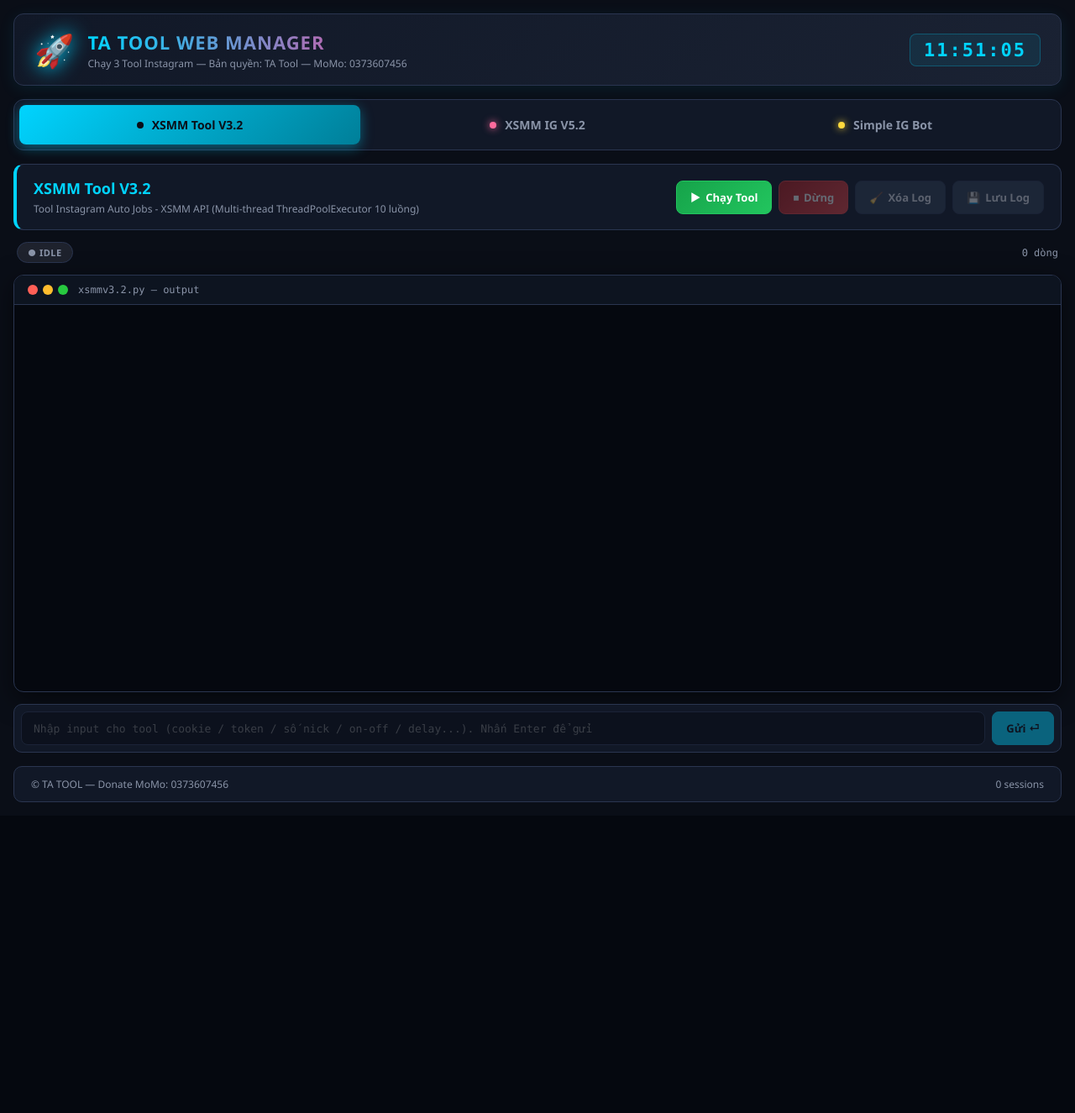
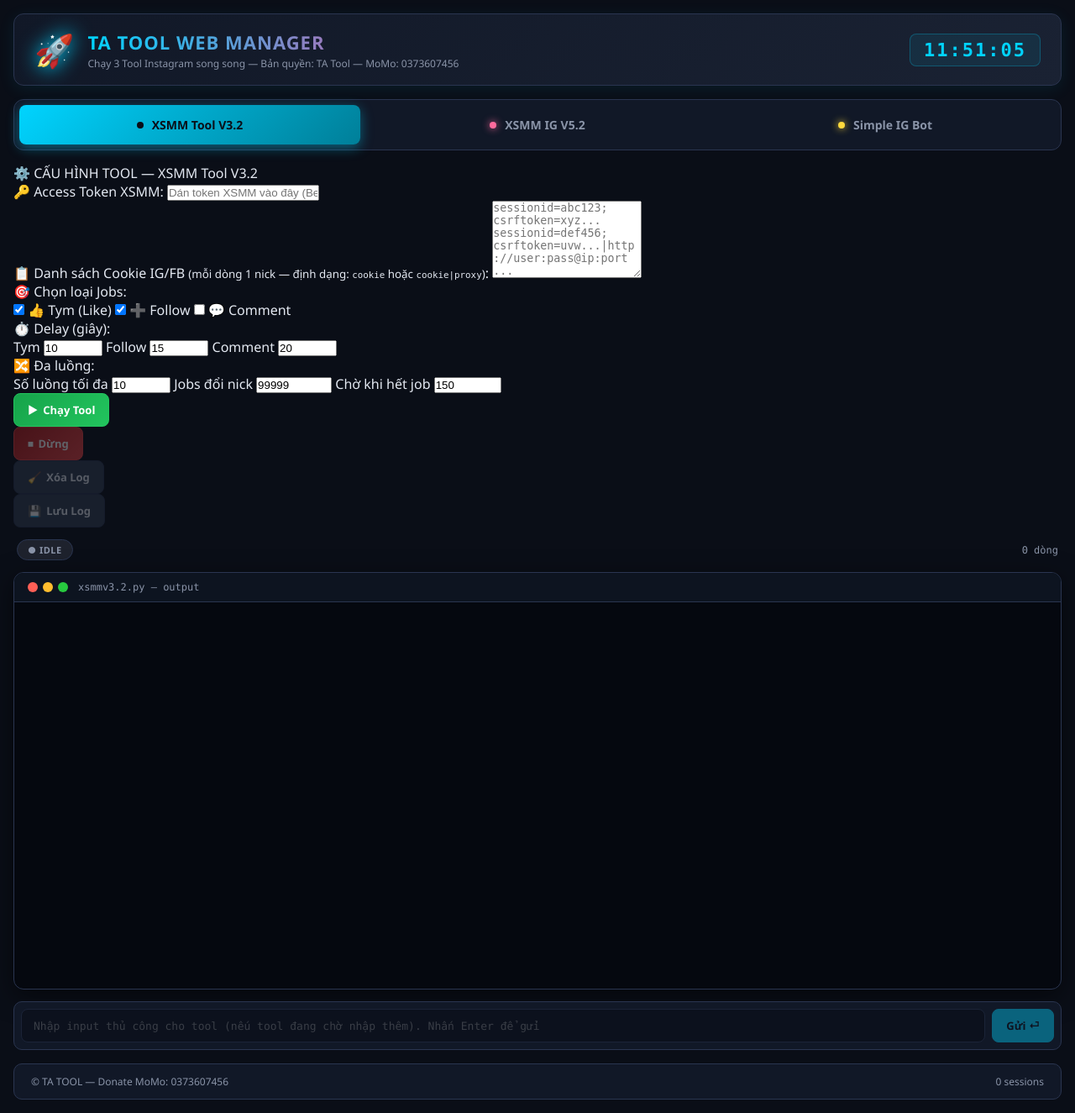
Before and after one commit to kxjxjdjhzhxhxh-jpg/Tool-xsmm, a Flask app: page / in a window 1280 px wide. Shown: the whole page at 84% size. Before the commit the page ends 955 px from the top, so only its background shows below. Run offline with Flask 3, Linux system fonts and the light colour scheme; data that the repository does not hold is empty; some libraries are stand-ins or nearby versions.

Commit message:
Update index.html

```diff
--- a/templates/index.html
+++ b/templates/index.html
@@ -13,7 +13,7 @@
             <span class="logo-icon">🚀</span>
             <div>
                 <h1>TA TOOL WEB MANAGER</h1>
-                <p class="subtitle">Chạy 3 Tool Instagram — Bản quyền: TA Tool — MoMo: 0373607456</p>
+                <p class="subtitle">Chạy 3 Tool Instagram song song — Bản quyền: TA Tool — MoMo: 0373607456</p>
             </div>
         </div>
         <div class="header-info">
@@ -32,13 +32,80 @@
 
     <main class="content">
         {% for key, info in tools.items() %}
-        <section class="tool-panel" data-tool="{{ key }}" style="--panel-color: {{ info.color }}">
-            <div class="tool-header">
-                <div>
-                    <h2>{{ info.name }}</h2>
-                    <p>{{ info.desc }}</p>
+        {% set safe_key = key | replace('.', '_') %}
+        <section class="tool-panel" data-tool="{{ key }}" data-safe="{{ safe_key }}" style="--panel-color: {{ info.color }}">
+
+            <!-- ============ CONFIG FORM ============ -->
+            <div class="config-form" id="form-{{ safe_key }}">
+                <div class="form-title">⚙️ CẤU HÌNH TOOL — {{ info.name }}</div>
+
+                <!-- Token XSMM -->
+                <div class="form-row">
+                    <label>🔑 Access Token XSMM:</label>
+                    <input type="text" class="cfg-input cfg-token" placeholder="Dán token XSMM vào đây (Bearer token)" autocomplete="off">
                 </div>
-                <div class="tool-actions">
+
+                <!-- Cookie Check (chỉ cho tool 2) -->
+                {% if key == 'xsmmigv5.2' %}
+                <div class="form-row">
+                    <label>🍪 Cookie Check Jobs (tùy chọn — cookie trình duyệt web):</label>
+                    <textarea class="cfg-input cfg-cookiecheck" rows="2" placeholder="Để trống nếu muốn dùng cookie của từng nick. Hoặc dán cookie web browser riêng..."></textarea>
+                </div>
+                {% endif %}
+
+                <!-- Danh sách cookie -->
+                <div class="form-row">
+                    <label>📋 Danh sách Cookie IG/FB <small>(mỗi dòng 1 nick — định dạng: <code>cookie</code> hoặc <code>cookie|proxy</code>)</small>:</label>
+                    <textarea class="cfg-input cfg-cookies" rows="6" placeholder="sessionid=abc123; csrftoken=xyz...&#10;sessionid=def456; csrftoken=uvw...|http://user:pass@ip:port&#10;..."></textarea>
+                </div>
+
+                <!-- Chọn jobs -->
+                <div class="form-row">
+                    <label>🎯 Chọn loại Jobs:</label>
+                    <div class="checkbox-group">
+                        <label class="cb-item"><input type="checkbox" class="cfg-job cfg-job-like" checked> 👍 Tym (Like)</label>
+                        <label class="cb-item"><input type="checkbox" class="cfg-job cfg-job-follow" checked> ➕ Follow</label>
+                        <label class="cb-item"><input type="checkbox" class="cfg-job cfg-job-comment"> 💬 Comment</label>
+                    </div>
+                </div>
+
+                <!-- Delay -->
+                <div class="form-row form-row-inline">
+                    <label>⏱️ Delay (giây):</label>
+                    <div class="inline-inputs">
+                        <span>Tym <input type="number" class="cfg-input cfg-delay-tym" value="10" min="1" style="width:70px"></span>
+                        <span>Follow <input type="number" class="cfg-input cfg-delay-follow" value="15" min="1" style="width:70px"></span>
+                        <span>Comment <input type="number" class="cfg-input cfg-delay-comment" value="20" min="10" style="width:70px"></span>
+                    </div>
+                </div>
+
+                <!-- Cấu hình luồng -->
+                <div class="form-row form-row-inline">
+                    <label>🔀 Đa luồng:</label>
+                    <div class="inline-inputs">
+                        <span>Số luồng tối đa <input type="number" class="cfg-input cfg-threads" value="10" min="1" max="50" style="width:70px"></span>
+                        <span>Jobs đổi nick <input type="number" class="cfg-input cfg-rotate" value="99999" min="1" style="width:90px"></span>
+                        <span>Chờ khi hết job <input type="number" class="cfg-input cfg-wait" value="150" min="10" style="width:80px"></span>
+                    </div>
+                </div>
+
+                <!-- Chỉ cho tool 3 -->
+                {% if key == '11223' %}
+                <div class="form-row form-row-inline">
+                    <label>🎬 Chế độ chạy (Tool 3):</label>
+                    <div class="inline-inputs">
+                        <select class="cfg-input cfg-mode" style="width:200px">
+                            <option value="1">1. Like (nhận xu ngay)</option>
+                            <option value="2">2. Follow (đủ 12 mới nhận)</option>
+                            <option value="3">3. Comment (nhận xu ngay)</option>
+                        </select>
+                        <span>Delay nhận xu <input type="number" class="cfg-input cfg-delaycoin" value="3" min="1" style="width:70px"></span>
+                    </div>
+                </div>
+                {% endif %}
+
+                <!-- Nút bấm -->
+                <div class="form-actions">
                     <button class="btn btn-start" data-tool="{{ key }}">
                         <span class="btn-icon">▶</span> Chạy Tool
                     </button>
@@ -54,22 +121,25 @@
                 </div>
             </div>
 
+            <!-- ============ SESSION INFO ============ -->
             <div class="session-info" data-tool="{{ key }}">
                 <span class="badge status-badge idle">● IDLE</span>
                 <span class="session-id"></span>
                 <span class="output-count">0 dòng</span>
             </div>
 
+            <!-- ============ TERMINAL ============ -->
             <div class="terminal-wrap">
                 <div class="terminal-header">
                     <div class="dots"><span></span><span></span><span></span></div>
                     <div class="term-title">{{ key }}.py — output</div>
                 </div>
-                <div class="terminal" id="term-{{ key }}"></div>
+                <div class="terminal" id="term-{{ safe_key }}"></div>
             </div>
 
+            <!-- ============ INPUT BAR (nhập tay khi cần) ============ -->
             <div class="input-bar">
-                <input type="text" class="stdin-input" placeholder="Nhập input cho tool (cookie / token / số nick / on-off / delay...). Nhấn Enter để gửi" data-tool="{{ key }}" disabled>
+                <input type="text" class="stdin-input" placeholder="Nhập input thủ công cho tool (nếu tool đang chờ nhập thêm). Nhấn Enter để gửi" data-tool="{{ key }}" disabled>
                 <button class="btn btn-send" data-tool="{{ key }}" disabled>Gửi ⏎</button>
             </div>
         </section>
```
